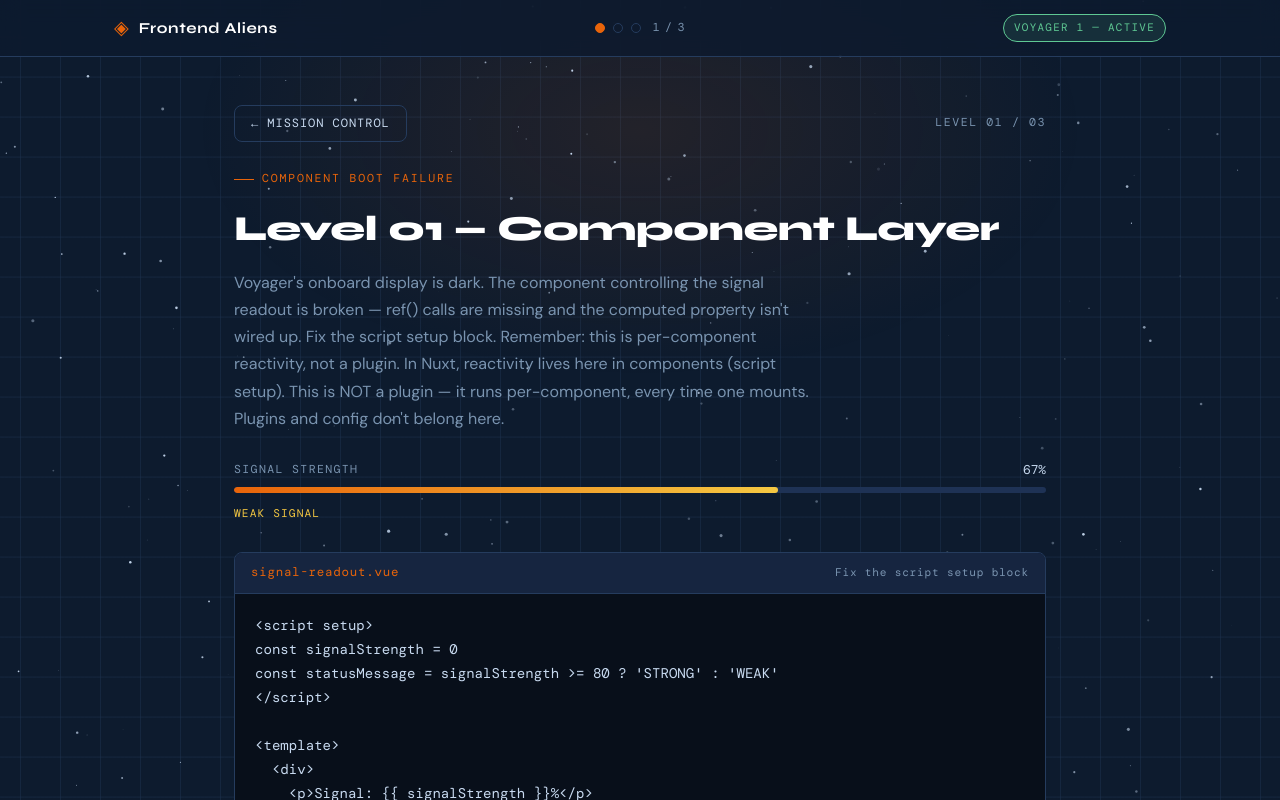
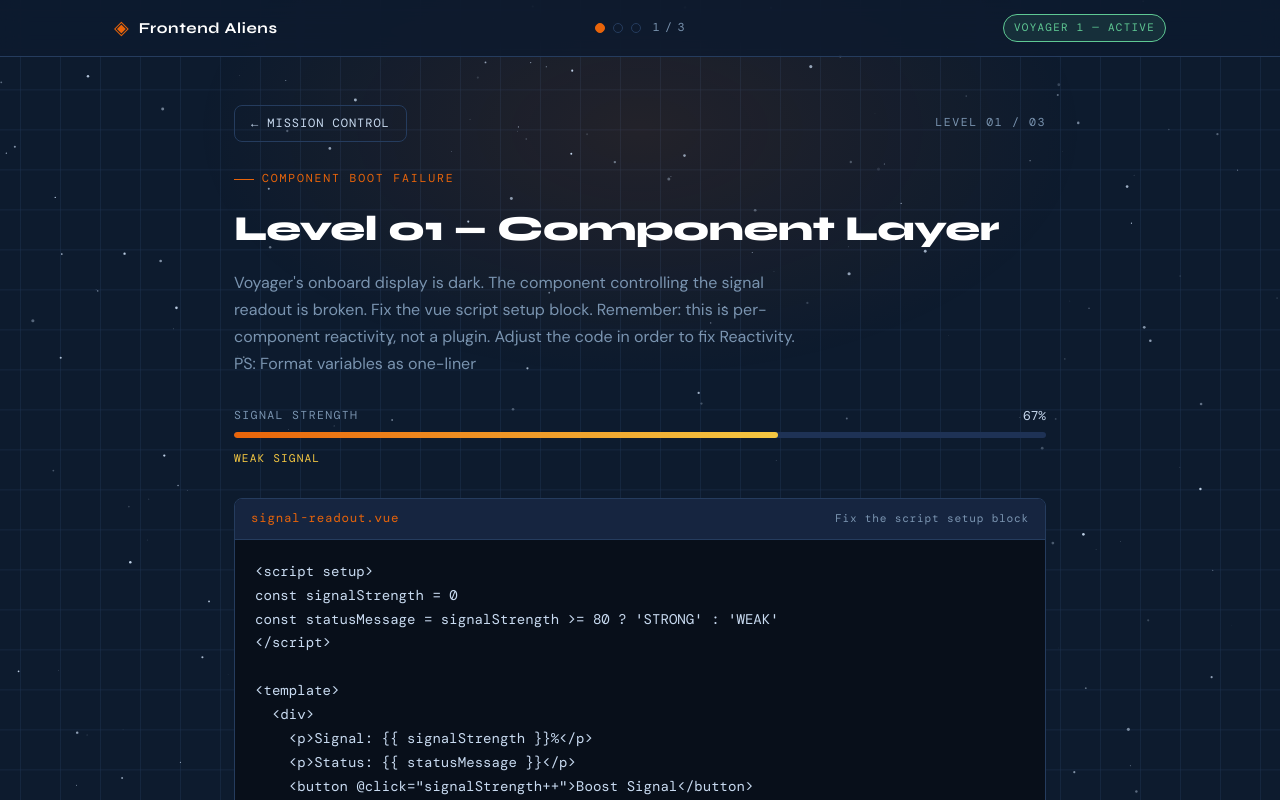
Before and after one commit to adhamelgindy/FrontendAliens, a Nuxt app: page /level/1 in a window 1280 px wide. Shown: the top 800 px of the page. Built offline with nearby package versions, Linux system fonts and the light colour scheme; a web font is replaced by a local one.

Commit message:
fix: :bug: wording

```diff
--- a/pages/index.vue
+++ b/pages/index.vue
@@ -22,7 +22,7 @@
       <p class="landing__desc">
         Year 3000. The frontend fleet is degraded. Laptops are slow, builds take minutes, hot reload barely survives.
         <br /><br />
-        Your team travels to Saturn to acquire quantum-grade hardware. During transit, a collision with Voyager 1 occurs. Impact damage corrupts the Golden Frontend Runtime Archive—the Golden Record—containing critical app infrastructure logic.
+        The team travels to Saturn to acquire quantum-grade hardware. During transit, a collision with Voyager 1 occurs. Impact damage corrupts the Frontend Runtime Archive—the Golden Record—containing critical app infrastructure logic.
         <br /><br />
         Three systems are broken. You are the only engineer who understands all three layers.
       </p>
--- a/pages/level/1.vue
+++ b/pages/level/1.vue
@@ -18,11 +18,10 @@
         </h1>
         <p class="level-page__narrative">
           Voyager's onboard display is dark. The component controlling the
-          signal readout is broken — ref() calls are missing and the computed
-          property isn't wired up. Fix the script setup block. Remember:
-          this is per-component reactivity, not a plugin. In Nuxt, reactivity
-          lives here in components (script setup). This is NOT a plugin — it runs
-          per-component, every time one mounts. Plugins and config don't belong here.
+          signal readout is broken. Fix the vue script setup block. Remember:
+          this is per-component reactivity, not a plugin.
+          Adjust the code in order to fix Reactivity.
+          PS: Format variables as one-liner
         </p>
       </div>
 
```
